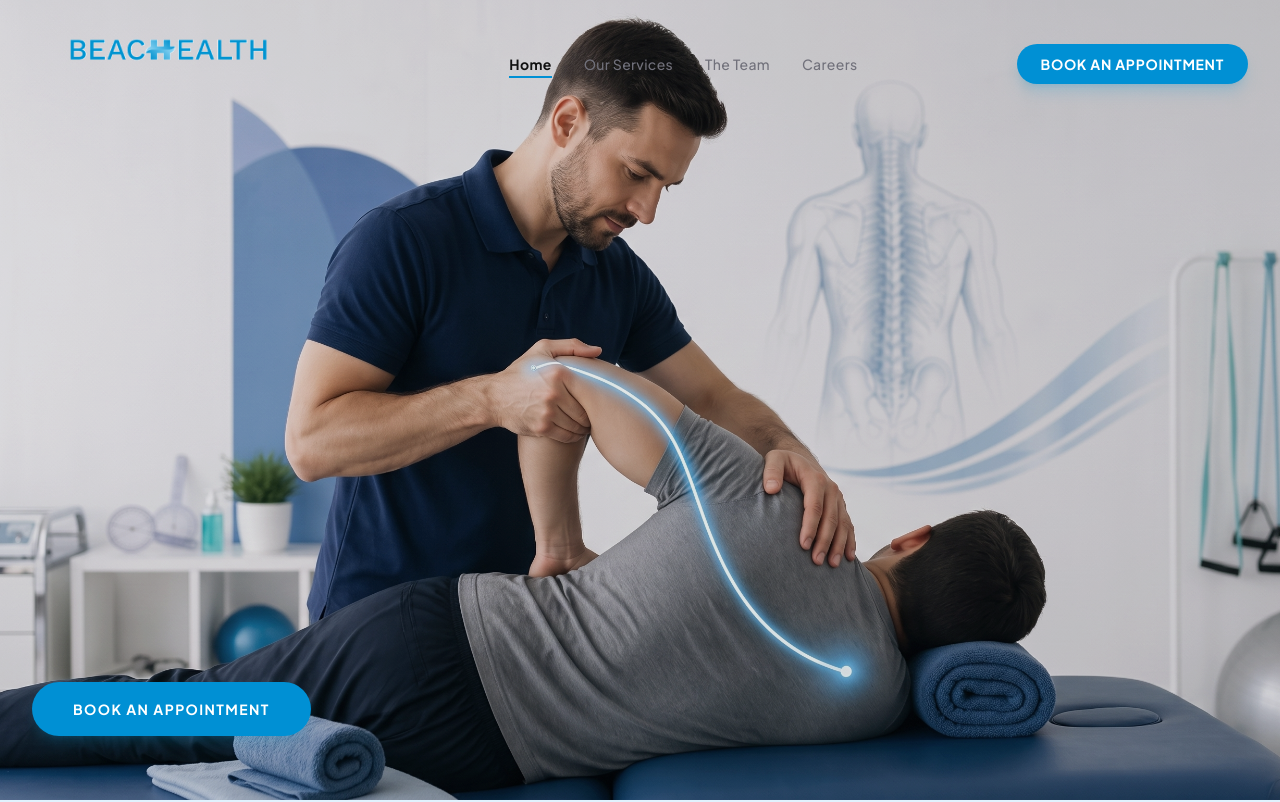
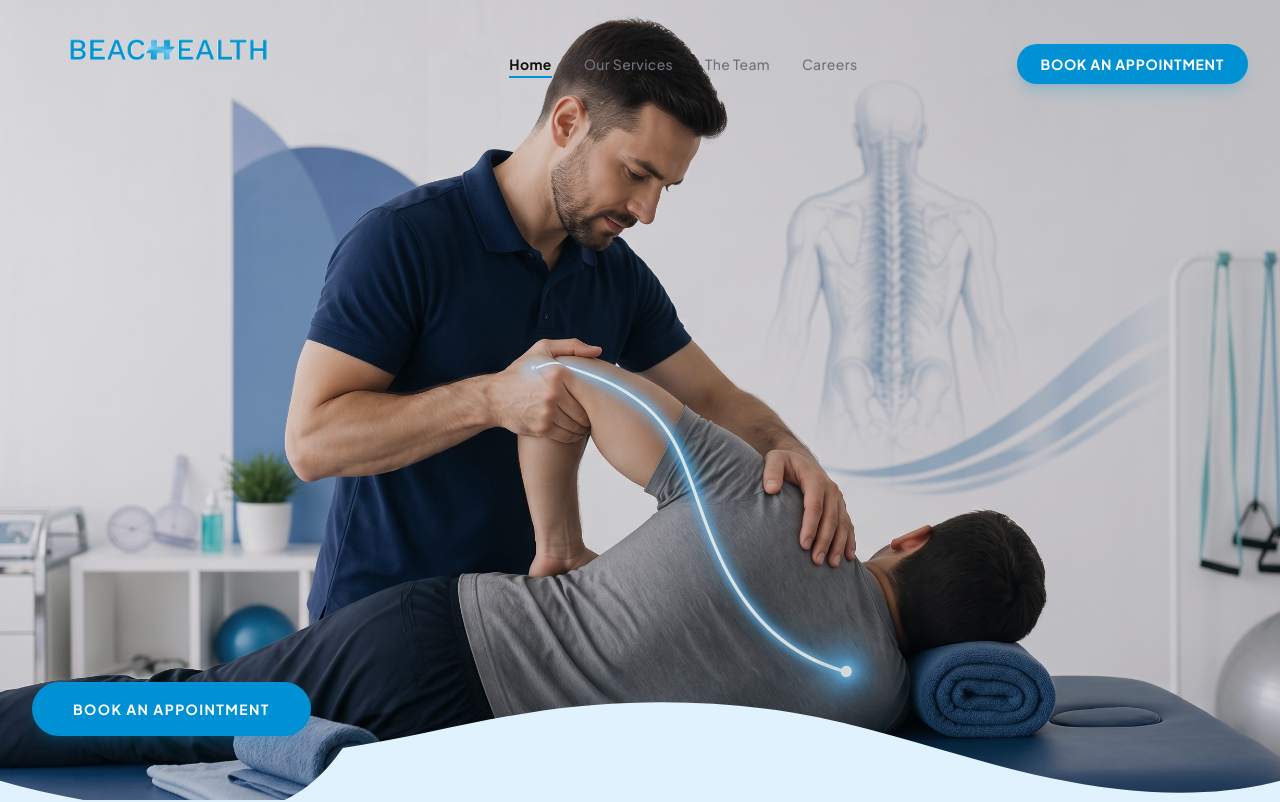
Before and after one commit to shaheertiger/Beachhealthbrampton, a React (Vite) app: page / in a window 1280 px wide. Shown: the top 802 px of the page. Built offline with nearby package versions, Linux system fonts and the light colour scheme.

Commit message:
Add smooth SVG wave transition at bottom of Hero section

```diff
--- a/src/components/Hero.tsx
+++ b/src/components/Hero.tsx
@@ -52,6 +52,13 @@ export default function Hero() {
         </motion.div>
 
       </div>
+
+      {/* SVG Wave Shape Divider */}
+      <div className="absolute bottom-0 left-0 w-full overflow-hidden leading-[0] z-20 translate-y-[1px]">
+        <svg xmlns="http://www.w3.org/2000/svg" viewBox="0 0 1200 120" preserveAspectRatio="none" className="relative block w-full h-[50px] md:h-[100px]">
+          <path d="M321.39,56.44c58-10.79,114.16-30.13,172-41.86,82.39-16.72,168.19-17.73,250.45-.39C823.78,31,906.67,72,985.66,92.83c70.05,18.48,146.53,26.09,214.34,3V120H0V95.8C59.71,118,130.98,132.84,204.9,132.84,244.6,132.84,284.14,124.93,321.39,56.44Z" style={{ fill: 'var(--color-bg-base)' }}></path>
+        </svg>
+      </div>
     </section>
   );
 }
```
